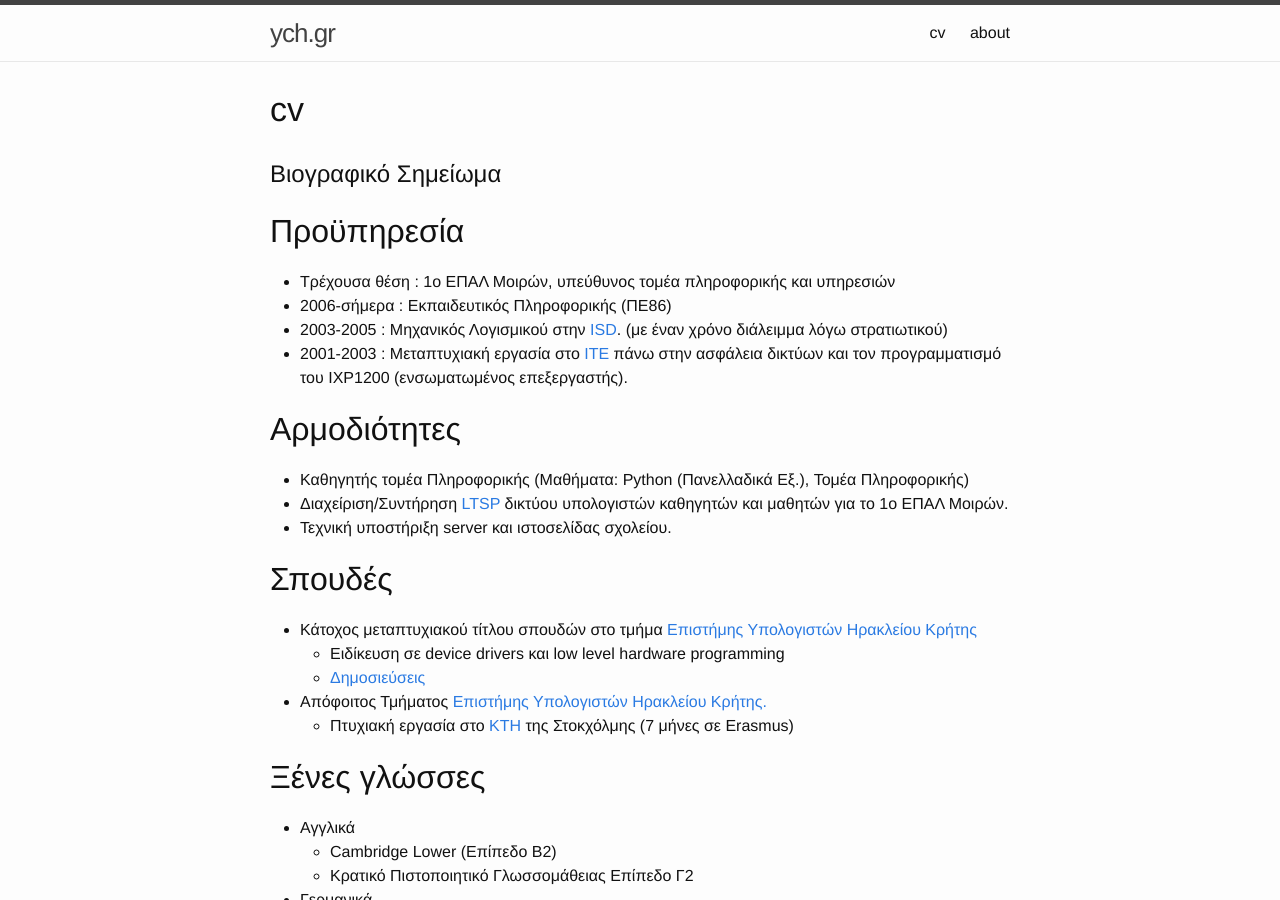
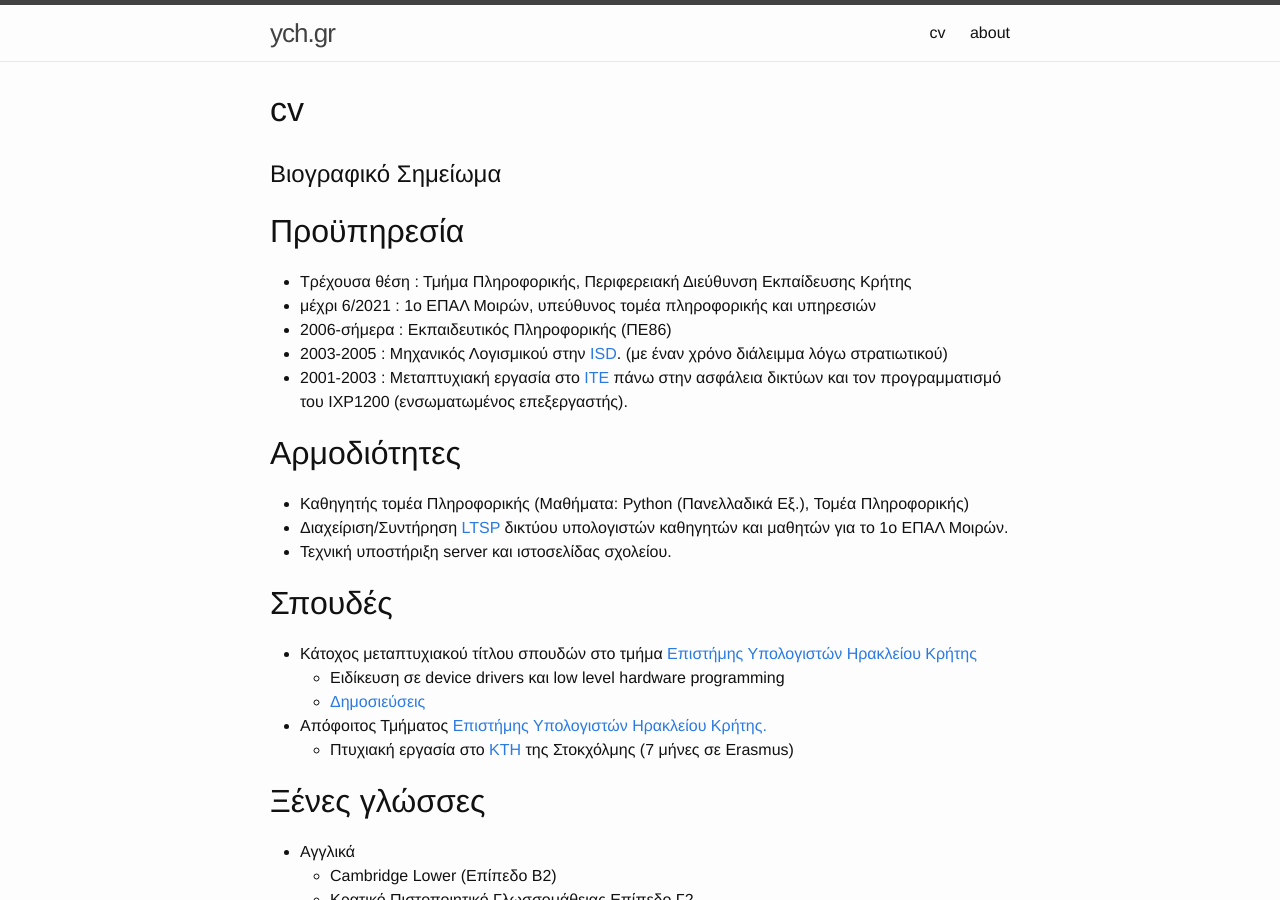
Before and after one commit to haritak/haritak.github.io, a Jekyll site: the page built from cv/cv.md, in a window 1280 px wide and 900 px high. Built offline with Jekyll 4.4.1, drawn with Linux system fonts in a browser that asks for light colours.

Commit message:
Updated cv

```diff
--- a/cv/cv.md
+++ b/cv/cv.md
@@ -13,7 +13,8 @@ permalink: /cv.html
 # Βιογραφικό Σημείωμα
 
 ## Προϋπηρεσία
-* Τρέχουσα θέση : 1ο ΕΠΑΛ Μοιρών, υπεύθυνος τομέα πληροφορικής και υπηρεσιών
+* Τρέχουσα θέση : Τμήμα Πληροφορικής, Περιφερειακή Διεύθυνση Εκπαίδευσης Κρήτης
+* μέχρι 6/2021 : 1ο ΕΠΑΛ Μοιρών, υπεύθυνος τομέα πληροφορικής και υπηρεσιών
 * 2006-σήμερα : Εκπαιδευτικός Πληροφορικής (ΠΕ86)
 * 2003-2005 : Μηχανικός Λογισμικού στην [ISD][3]. (με έναν χρόνο διάλειμμα
 λόγω στρατιωτικού)
```
